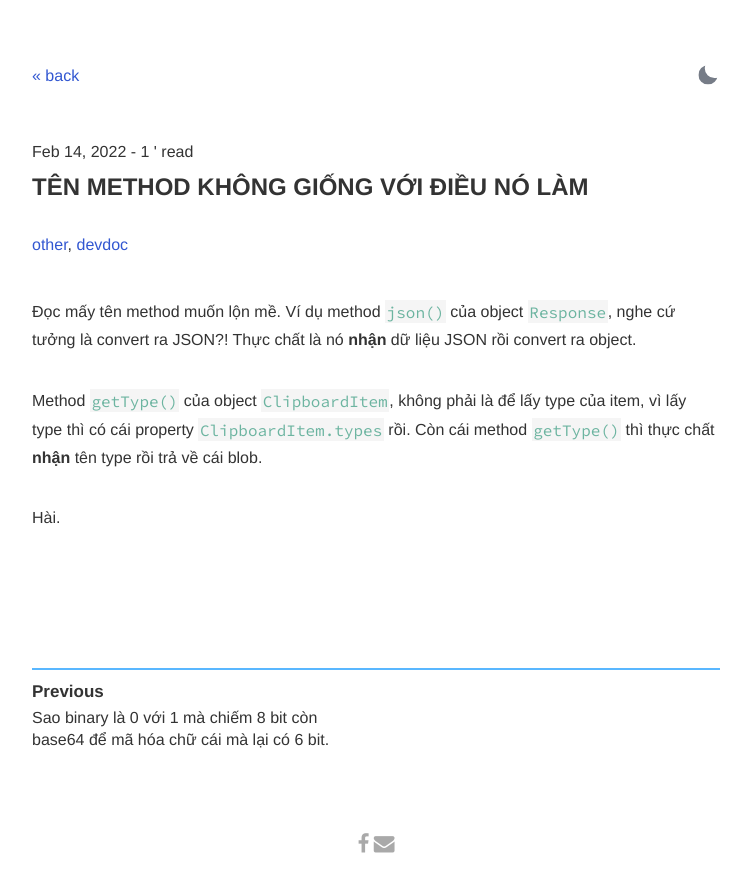
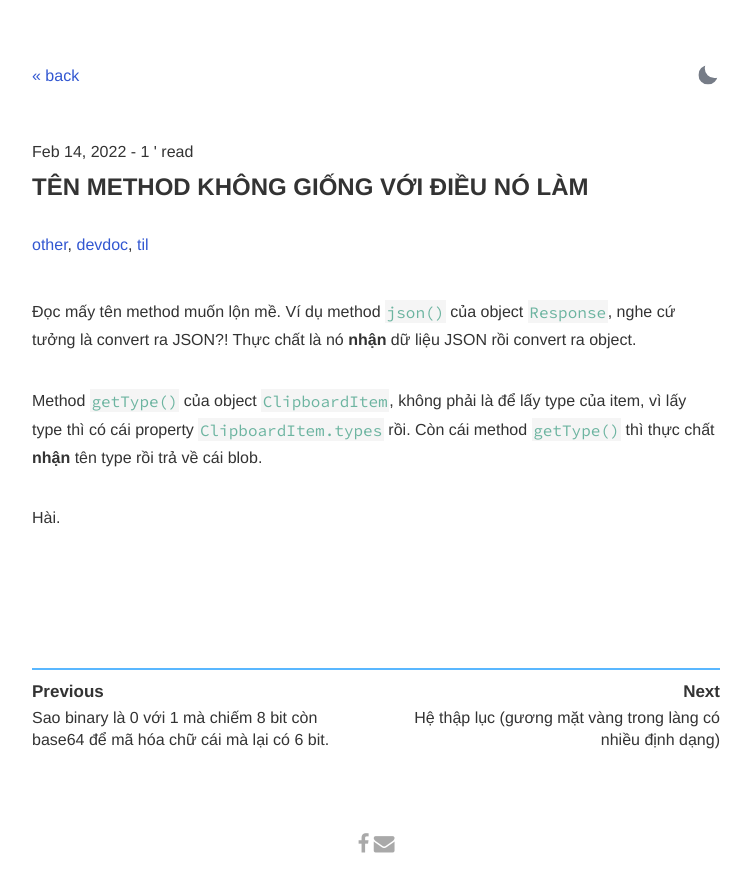
Before and after one commit to moemoele/moemoele.github.io, a Jekyll site: the page built from _posts/2022-02-14-getType-json.md, in a window 1280 px wide. Shown: the top 892 px of the page, without its empty margins (264-1015 px from the left). Built offline with Jekyll 4.4.1, drawn with Linux system fonts in a browser that asks for light colours; comment, search, counter and statistics services are not loaded; some of the changed lines change nothing that is shown.

Commit message:
add posts

````diff
--- a/_posts/2022-02-14-getType-json.md
+++ b/_posts/2022-02-14-getType-json.md
@@ -1,6 +1,6 @@
 ---
 title: Tên method không giống với điều nó làm
-tags: other devdoc
+tags: other devdoc til
 ---
 
 Đọc mấy tên method muốn lộn mề. Ví dụ method `json()` của object `Response`, nghe cứ tưởng là convert ra JSON?! Thực chất là nó **nhận** dữ liệu JSON rồi convert ra object.
--- /dev/null
+++ b/_posts/2022-02-15-hexadecimal.md
@@ -0,0 +1,34 @@
+---
+title: Hệ thập lục (gương mặt vàng trong làng có nhiều định dạng)
+tags: data til
+---
+
+Dữ liệu nhị phân thì thân thiện với máy nhưng không thân thiện với người (thì rõ, 000110101010101010), sinh ra hệ thập lục phân Hexadecimal. Cách chuyển đổi thì như sau
+
+Chia cái số nhị phân ra thành cụm 4
+
+```
+0101 	1110 	1011 	0101 	0010
+```
+
+Rồi convert từng cụm  bằng cách: Đếm từ phải qua, nếu chữ số là 0 thì bỏ qua, nếu là 1 thì cộng vào tổng một lượng là 2 mũ [vị trí của chữ số đó]
+
+```
+0101 = 2^0 + 0 + 2^2 = 5
+```
+
+Rồi đối chiếu với bảng quy đổi Hexadecimal: từ 0-9 thì để nguyên, từ 10-15 thì đổi thành A-B-C-D-E-F. Thì số trên ở hệ Hexadecimal là
+
+```
+5
+```
+
+Đây cũng là lí do tại sao lại là thập lục (16) vì con số thập lục phân sinh ra bằng cách cắn đôi một con nhị phân 8 bit, nó chỉ có 4 chữ số.  Lớn nhất là 1111
+
+1111 = 2^0 + 2^1 + 2^2 + 2^3 = 1+2+4+8 = 15
+
+15 thì đếm từ 0 đến 15 thì chỉ có 16 số thôi. Nên hệ thập lục phân chỉ cần 16 chữ số đại diện.
+
+Also, con thập lục này nhìn dễ gây nhầm với hệ thập phân bình thường nên người ta nghĩ ra cách để định dạng nó, [mà mỗi ngôn ngữ mỗi môi trường lại định dạng một kiểu](https://en.wikipedia.org/wiki/Hexadecimal) mới vui
+
+lúc thì `\x1B` lúc `0x1B` lúc `%20` (dấu cách trên trình duyệt) lúc `U+20AC` lúc `&#x2019;`
````
